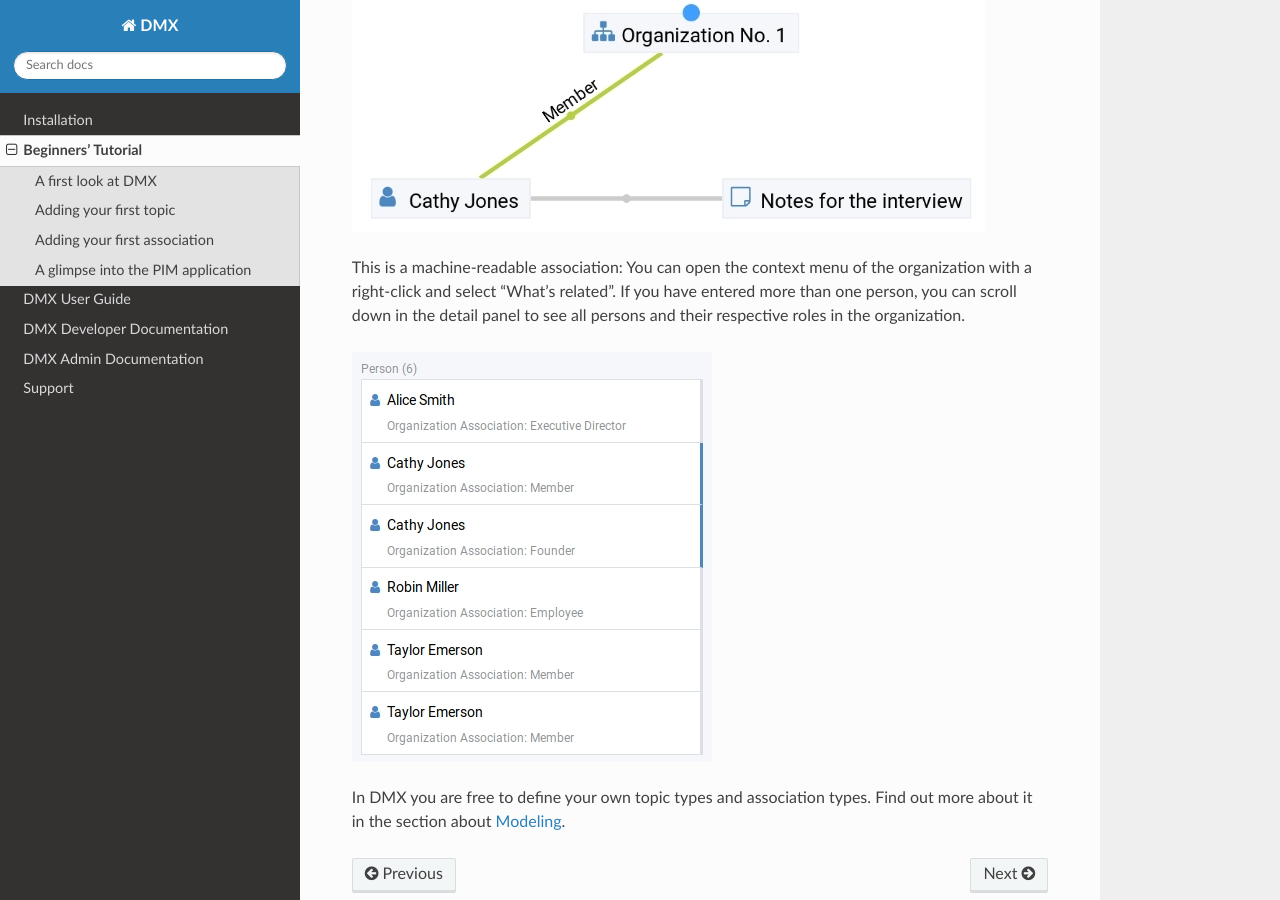
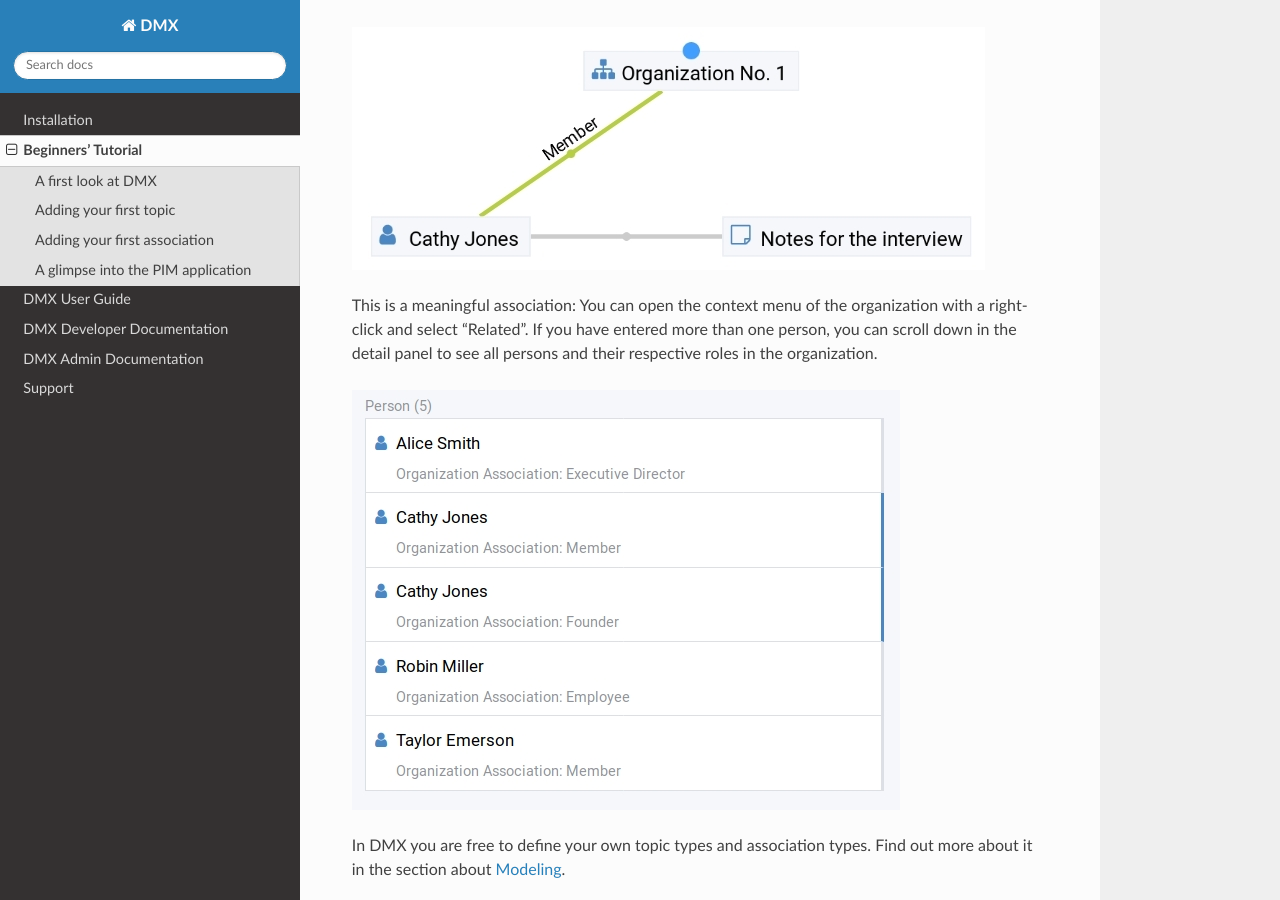
Before and after one commit to dmx-systems/dmx-documentation, a Sphinx documentation site: the page built from docs/tutorial.rst, in a window 1280 px wide and 900 px high, scrolled down 5813 px. Built offline with Sphinx 7.4.7 and the Read the Docs theme 2.0.0, drawn with Linux system fonts in a browser that asks for light colours.

Commit message:
Updated text and screenshots of tutorial

```diff
--- a/docs/tutorial.rst
+++ b/docs/tutorial.rst
@@ -147,8 +147,8 @@
 
 .. image:: _static/organization-association.png
 
-This is a machine-readable association:
-You can open the context menu of the organization with a right-click and select "What's related".
+This is a meaningful association:
+You can open the context menu of the organization with a right-click and select "Related".
 If you have entered more than one person, you can scroll down in the detail panel to see all persons and their respective roles in the organization.
 
 .. image:: _static/organizational-roles.png
```
Also changed, not shown: other parts of docs/tutorial.rst (+1 -1 lines), docs/_static/context-menu-edit.jpg (deleted), docs/_static/context-menu-edit.png (added), docs/_static/edit-organization-association.png, docs/_static/organizational-roles.png.
